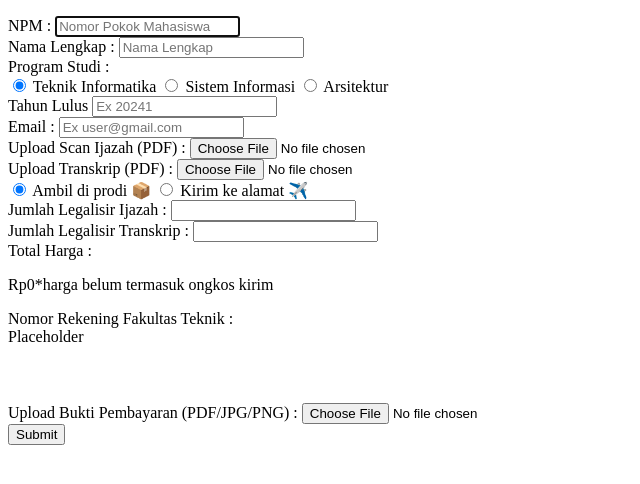
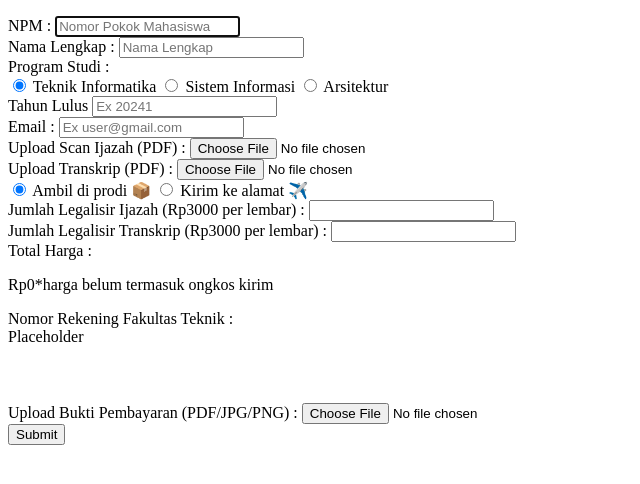
Before and after one commit to AbrarAbe/pengajuanlegalisir, a PHP site: template pages/form_pengajuan.php in a window 1280 px wide. Shown: the part 251-735 px from the top of the page, without its empty margins (0-640 px from the left). Run offline with PHP 8.4, Linux system fonts and the light colour scheme; the template is opened without the code that fills it, so the values that code supplies are empty; the visitor is signed in with stand-in values (Sample User, id 1).

Commit message:
fix label harga legalisir

```diff
--- a/pages/form_pengajuan.php
+++ b/pages/form_pengajuan.php
@@ -151,7 +151,7 @@
                 <article class="form-outline mb-3">
                     <label class="form-label d-flex" for="jumlah_legalisir_ijazah">Jumlah
                         Legalisir
-                        Ijazah :</label>
+                        Ijazah (Rp3000 per lembar) :</label>
                     <input type="number" class="form-control" id="jumlah_legalisir_ijazah"
                         name="jumlah_legalisir_ijazah" min="1" required oninput="checkNegative(this); updateTotal()">
                 </article>
@@ -159,7 +159,7 @@
                 <!-- Jumlah Legalisir Transkrip -->
                 <article class="form-outline mb-3">
                     <label class="form-label d-flex" for="jumlah_legalisir_transkrip">Jumlah
-                        Legalisir Transkrip :</label>
+                        Legalisir Transkrip (Rp3000 per lembar) :</label>
                     <input type="number" class="form-control" id="jumlah_legalisir_transkrip"
                         name="jumlah_legalisir_transkrip" min="1" required oninput="checkNegative(this); updateTotal()">
                 </article>
@@ -199,7 +199,7 @@
                 </article>
 
                 <!-- Submit -->
-                <article class="d-grid">
+                <article class="d-grid mb-2">
                     <button type="submit" name="submit" id="submitBtn" class="preload-submit button-82-pushable"
                         role="button">
                         <span class="button-82-shadow"></span>
```
